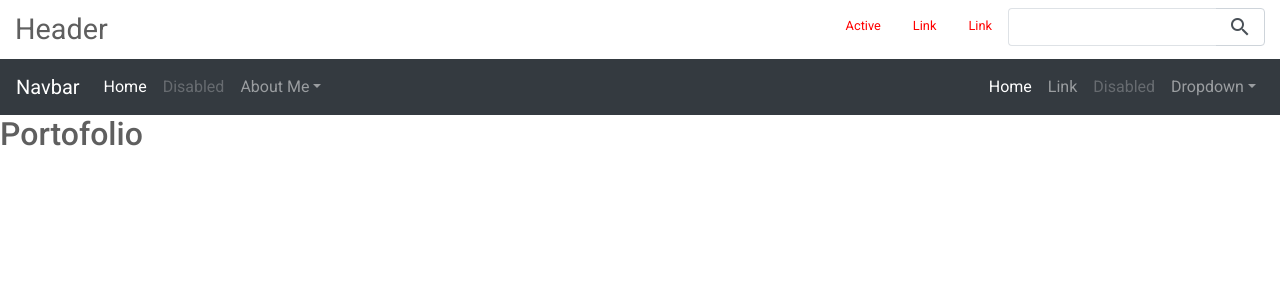
After one commit to leihuagh/My-Django-Site, a Django app: page /aboutme/portofolio in a window 1280 px wide. The commit adds this page. Shown: the top 300 px of the page. Run offline with Django 3.2, Linux system fonts and the light colour scheme; some libraries are stand-ins or nearby versions.

Commit message:
some pages of about me

```diff
--- /dev/null
+++ b/aboutme/templates/aboutme/portofolio.html
@@ -0,0 +1,9 @@
+{% extends "base.html" %}
+
+{% block head_title %}
+About Me - Portofolio
+{% endblock head_title %}
+
+{% block main_contents %}
+<h2>Portofolio</h2>
+{% endblock main_contents %}
--- a/aboutme/urls.py
+++ b/aboutme/urls.py
@@ -1,8 +1,10 @@
 from django.urls import path
-from .views import index, contact
+from .views import index, experiences, portofolio, contact
 
 app_name = 'aboutme'
 urlpatterns = [
     path('', index, name='index'),
+    path('experiences', experiences, name='experiences'),
+    path('portofolio', portofolio, name='portofolio'),
     path('contact', contact, name='contact'),
 ]
--- a/aboutme/views.py
+++ b/aboutme/views.py
@@ -7,3 +7,11 @@ def index(request):
 
 def contact(request):
     return render(request, 'aboutme/contact.html', {})
+
+
+def experiences(request):
+    return render(request, 'aboutme/experiences.html', {})
+
+
+def portofolio(request):
+    return render(request, 'aboutme/portofolio.html', {})
--- a/templates/base/navbar.html
+++ b/templates/base/navbar.html
@@ -57,6 +57,8 @@
                     aria-expanded="false">About Me</a>
                 <div class="dropdown-menu" aria-labelledby="aboutme">
                     <a class="dropdown-item" href="{% url 'aboutme:index'%}">Overview</a>
+                    <a class="dropdown-item" href="{% url 'aboutme:experiences'%}">My Experiences</a>
+                    <a class="dropdown-item" href="{% url 'aboutme:portofolio'%}">My Portofolio</a>
                     <a class="dropdown-item" href="{% url 'aboutme:contact'%}">Contact Me</a>
                 </div>
             </li>
```
Also changed, not shown: aboutme/templates/aboutme/experiences.html (added, +9 -0 lines).
